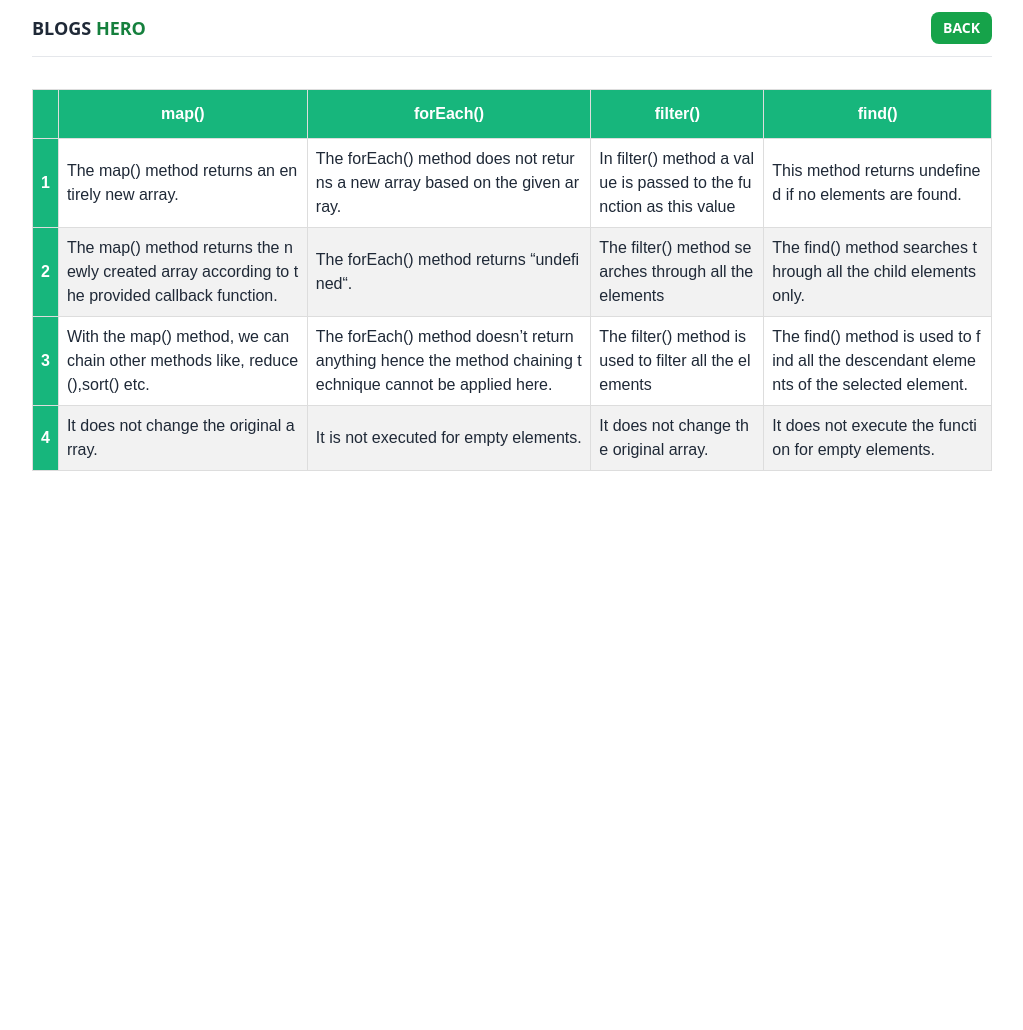
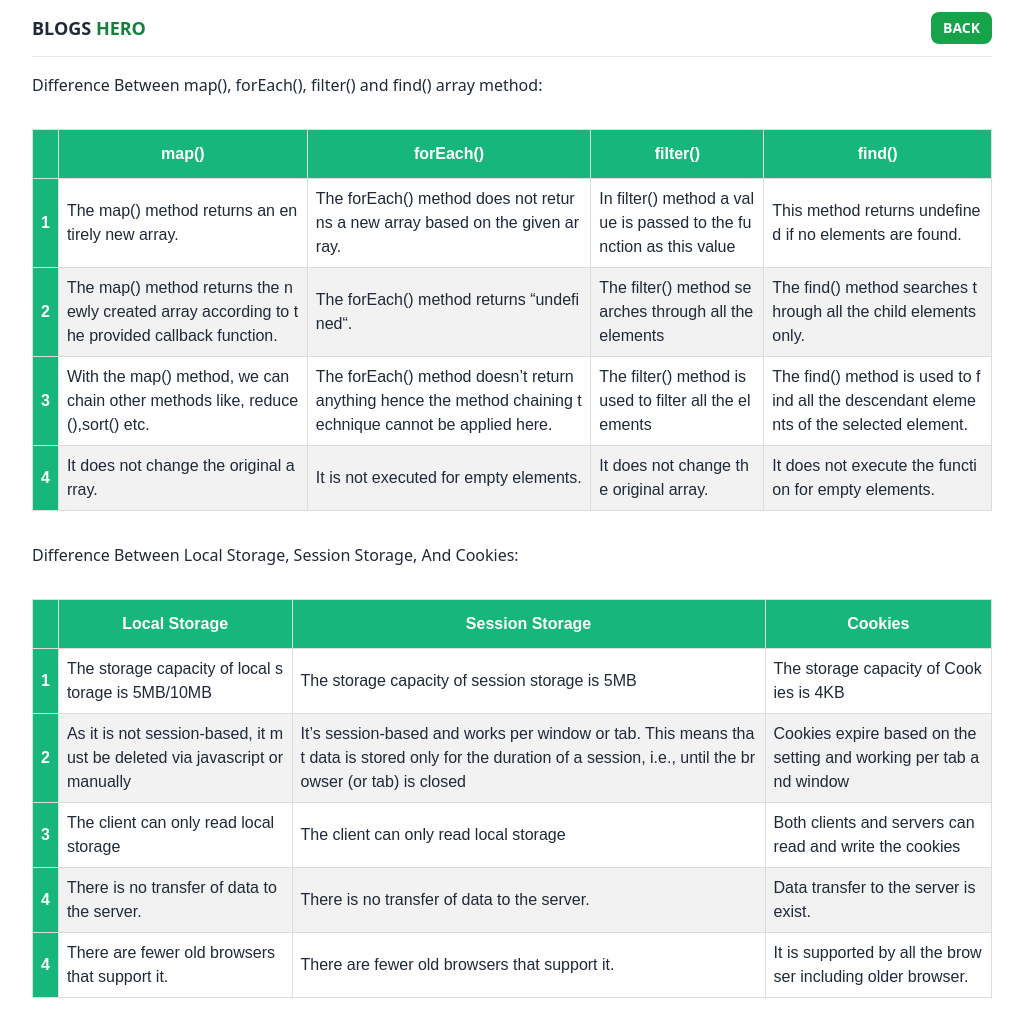
Before and after one commit to MafujulHaquePlabon/quiz-hero, a plain HTML site: page blog.html in a window 1280 px wide. Shown: the whole page, without its empty margins (128-1151 px from the left). Before the commit the page ends 800 px from the top, so only its background shows below. Drawn offline with nearby package versions, Linux system fonts and the light colour scheme.

Commit message:
Difference Between Local Storage, Session Storage, And Cookies added

```diff
--- a/blog.html
+++ b/blog.html
@@ -53,7 +53,7 @@
         </div>
     </div>
     <hr>
-
+    <h1 class="mt-4">Difference Between map(), forEach(), filter() and find() array method:</h1>
     <table id="customers">
         <thead>
             <tr>
@@ -94,6 +94,50 @@
                 <td>It does not execute the function for empty elements.</td>
               </tr>
         </tbody>
+      </table>
+
+      <h1>Difference Between Local Storage, Session Storage, And Cookies:</h1>
+    <table id="customers">
+        <thead>
+            <tr>
+                <th class="bg-none"></th>
+                <th>Local Storage</th>
+                <th> Session Storage</th>
+                <th>Cookies</th>
+              </tr>
+        </thead>
+        <tbody>
+            <tr>
+                <th>1</th>
+                <td>The storage capacity of local storage is 5MB/10MB</td>
+                <td>The storage capacity of session storage is 5MB</td>
+                <td>The storage capacity of Cookies is 4KB</td>
+              </tr>
+            <tr>
+                <th>2</th>
+                <td>As it is not session-based, it must be deleted via javascript or manually</td>
+                <td>It’s session-based and works per window or tab. This means that data is stored only for the duration of a session, i.e., until the browser (or tab) is closed</td>
+                <td>Cookies expire based on the setting and working per tab and window</td>
+              </tr>
+            <tr>
+                <th>3</th>
+                <td>The client  can only read local storage</td>
+                <td>The client can only read local storage</td>
+                <td>Both clients and servers can read and write the cookies</td>
+              </tr>
+            <tr>
+                <th>4</th>
+                <td>There is no transfer of data to the server.</td>
+                <td>There is no transfer of data to the server.</td>
+                <td>Data transfer to the server is exist.</td>
+              </tr>
+            <tr>
+                <th>4</th>
+                <td>There are fewer old browsers that support it.</td>
+                <td>There are fewer old browsers that support it.</td>
+                <td>It is supported by all the browser including older browser.</td>
+              </tr>
+        </tbody>
 
       </table>
 </body>
```
